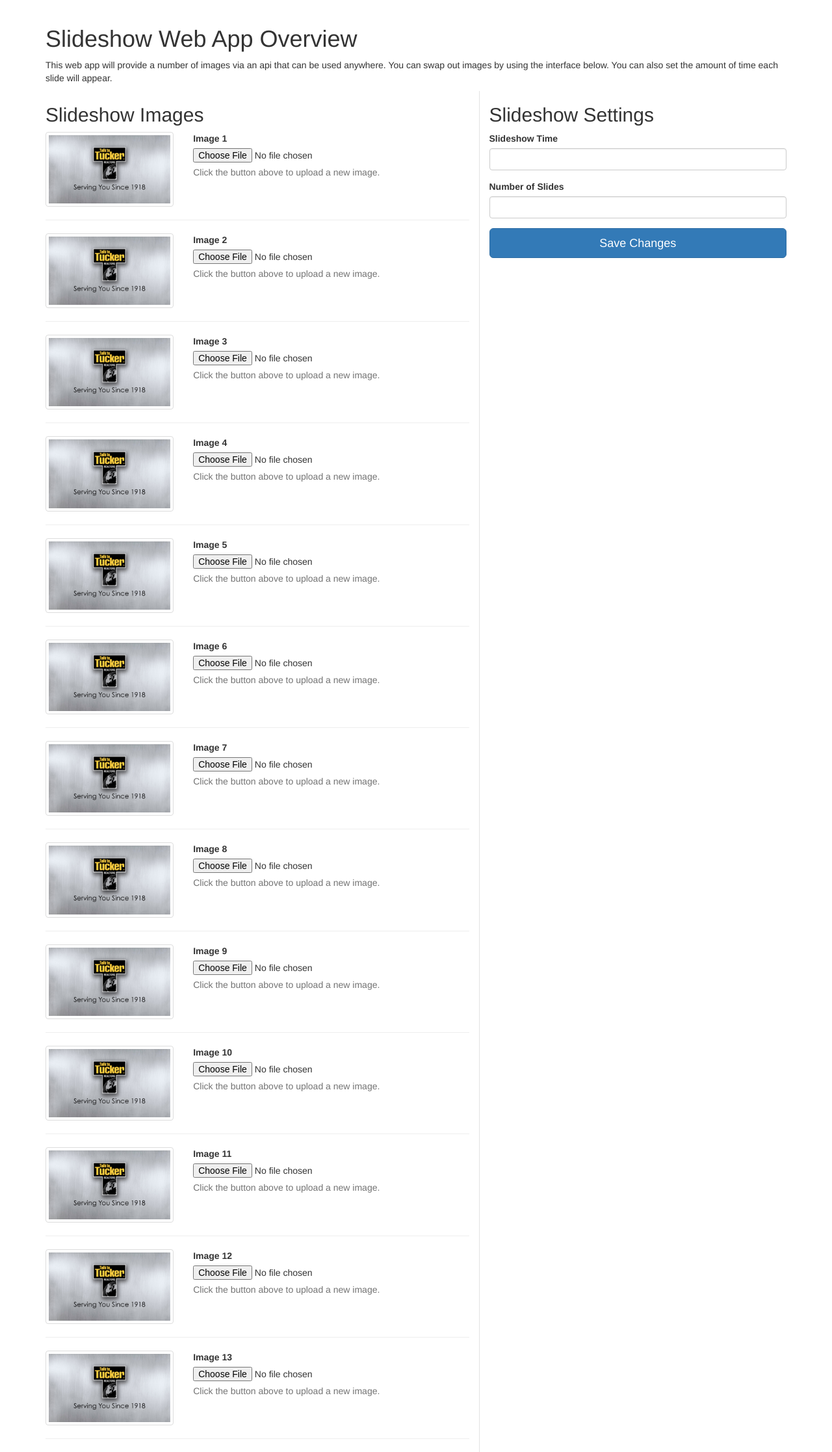
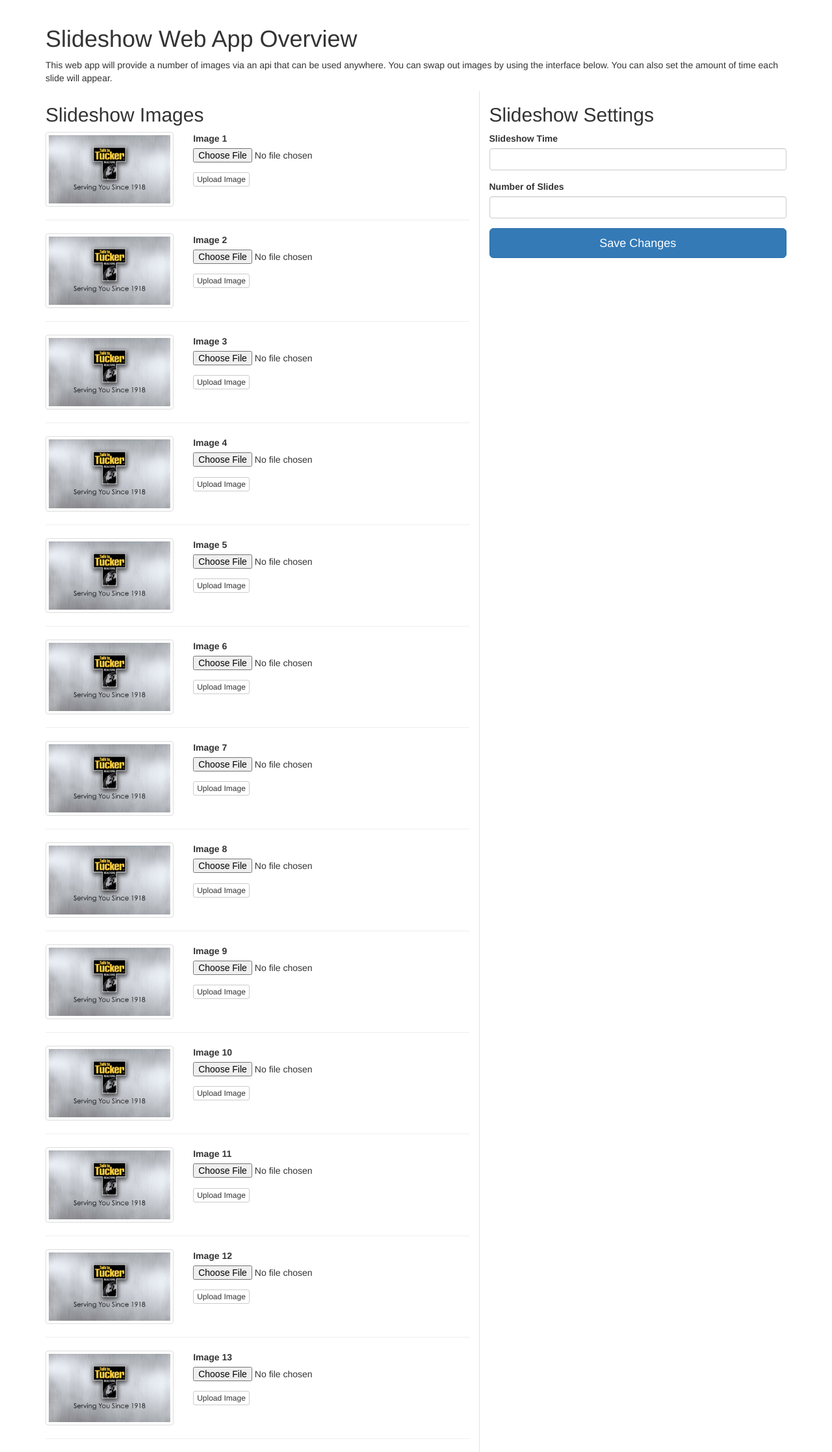
Before and after one commit to gamebuildingtools/slideshow-web-app, a PHP site: page /slides.php in a window 1280 px wide. Shown: the part 52-2286 px from the top of the page at 65% size. Run offline with PHP 8.4, Linux system fonts and the light colour scheme.

Commit message:
Format slides view and created upload controller
Even though I’m not using a MVC here, the slides would be considered a
view

```diff
--- a/css/styles.css
+++ b/css/styles.css
@@ -38,3 +38,7 @@ body, html {
 .light-grey-right-border {
   border-right: 1px solid rgba(144,144,144,0.25);
 }
+
+.uploadButton {
+  margin-top: 15px;
+}
--- a/slides.php
+++ b/slides.php
@@ -44,10 +44,11 @@
         </div>
       </div>
       <div class="row">
-        <form>
+
           <div class="col-md-7 light-grey-right-border">
             <h2>Slideshow Images</h2>
 
+            <form action="upload.php" method="post" enctype="multipart/form-data">
             <?php for ($i=0; $i < 13; $i++) { ?>
               <div class="row">
                 <div class="col-md-4">
@@ -55,16 +56,21 @@
                 </div>
                 <div class="col-md-8">
                   <div class="form-group">
-                    <label for="exampleInputFile">Image <?=$i+1?></label>
-                    <input type="file" id="exampleInputFile">
-                    <p class="help-block">Click the button above to upload a new image.</p>
+                    <label for="imageUpload">Image <?=$i+1?></label>
+                    <input type="file" id="imageUpload">
+                  </div>
+                  <div class="form-group">
+                    <input type="submit" value="Upload Image" name="submit" class="btn btn-default btn-xs">
                   </div>
                 </div>
               </div>
               <hr>
             <?php } ?>
+            </form>
 
           </div>
+
+        <form>
           <div class="col-md-5">
             <h2>Slideshow Settings</h2>
             <div class="form-group">
--- /dev/null
+++ b/upload.php
@@ -0,0 +1 @@
+<?php
```
